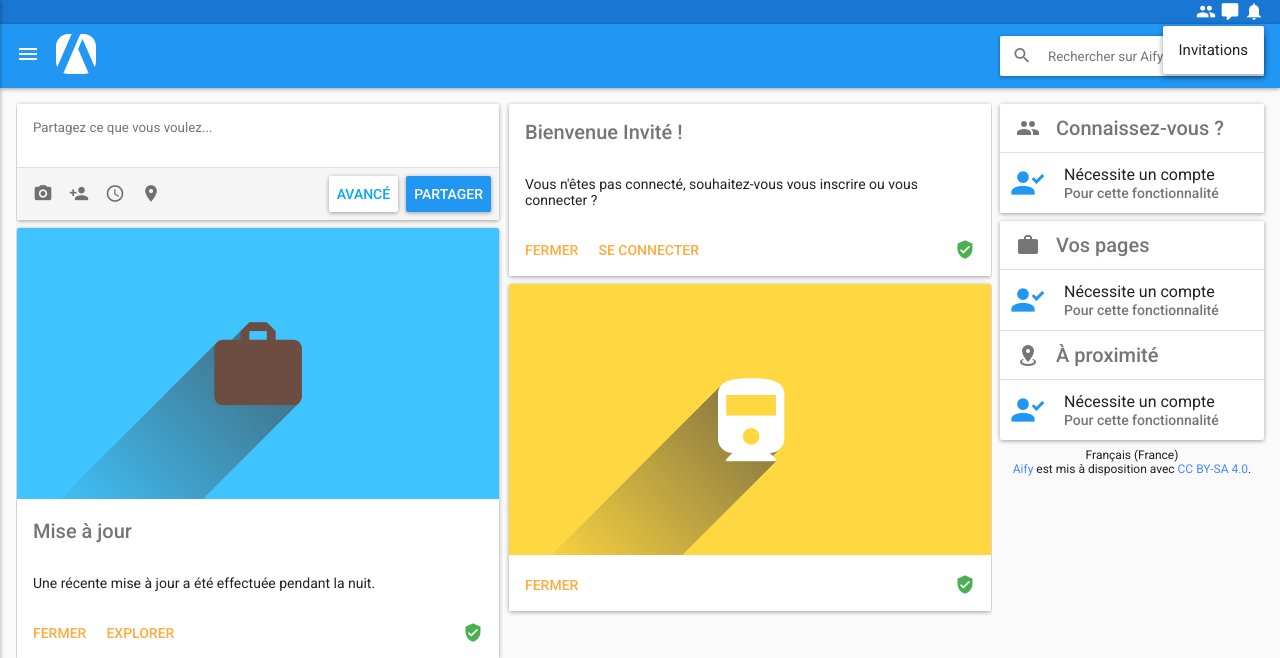
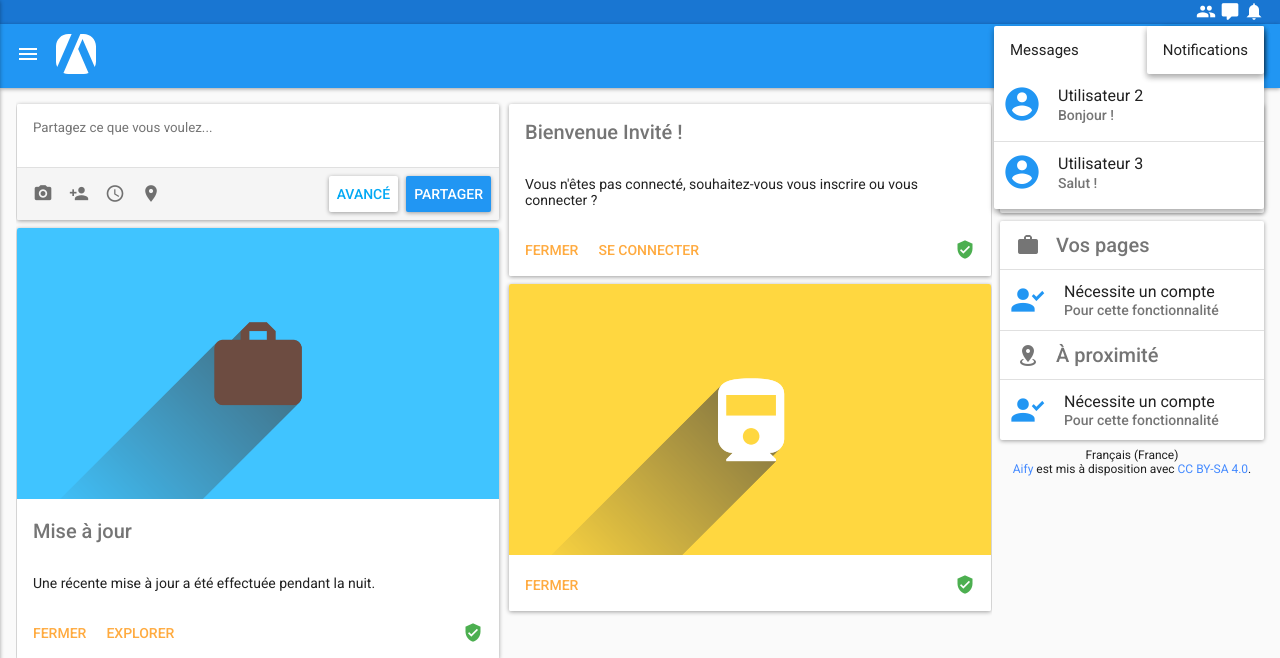
Before and after one commit to G3notYp3/Aify, a PHP site: page /index.php?p=home in a window 1280 px wide, with the pointer over the restyled element. Shown: the top 658 px of the page. Run offline with PHP 8.4, Linux system fonts and the light colour scheme; a stand-in replaces the project's code that opens the database connection.

Commit message:
Changement de stratégie pour les menus s'ouvrant

```diff
--- a/assets/styles/main.css
+++ b/assets/styles/main.css
@@ -134,14 +134,14 @@
     font-weight: 500;
 }
 
-.menu li:hover ul, article .mdi-verified:hover span {
+.menu:hover ul, article .mdi-verified:hover span {
     max-height: 1000px;
     max-width: 270px;
     min-width: 80px;
     opacity: 1;
 }
 
-.menu li:hover ul { padding: inherit }
+.menu:hover ul { padding: inherit }
 
 .menu ul li:not(.contacts) a, article .mdi-verified:hover span {
     padding: 16px;
```
